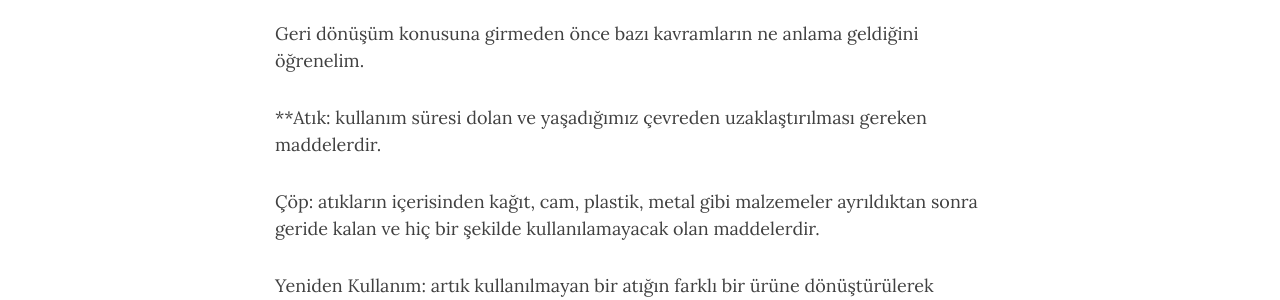
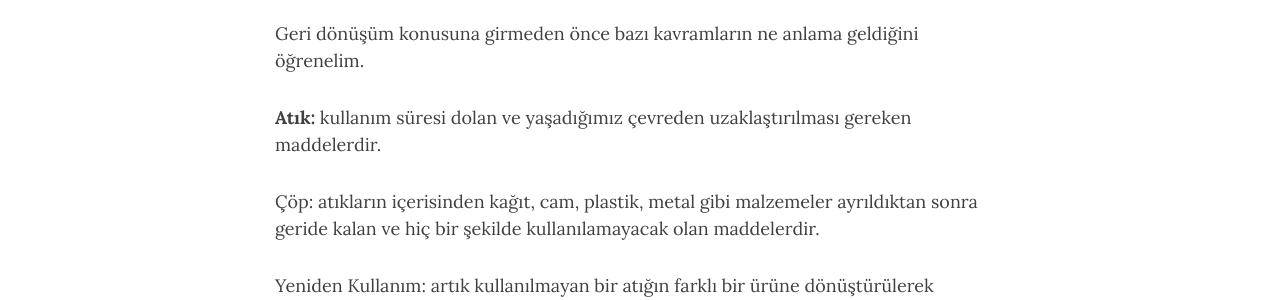
Before and after one commit to GeriDonusumFarkindaligi/GeriDonusumFarkindaligi.github.io, a Jekyll site: the page built from _posts/2023-07-21-geri-donusum-nedir.md, in a window 1280 px wide and 900 px high, scrolled down 404 px. Shown: the part 154-454 px from the top of the window. Built offline with Jekyll 4.4.1, drawn with Linux system fonts in a browser that asks for light colours; nearby versions of some CDN libraries; comment, search, counter and statistics services are not loaded.

```diff
--- a/_posts/2023-07-21-geri-donusum-nedir.md
+++ b/_posts/2023-07-21-geri-donusum-nedir.md
@@ -12,7 +12,7 @@ tags: [geridonusum]
 
 Geri dönüşüm konusuna girmeden önce bazı kavramların ne anlama geldiğini öğrenelim.
 
-**Atık: kullanım süresi dolan ve yaşadığımız çevreden uzaklaştırılması gereken maddelerdir.
+**Atık:** kullanım süresi dolan ve yaşadığımız çevreden uzaklaştırılması gereken maddelerdir.
 
 Çöp: atıkların içerisinden kağıt, cam, plastik, metal gibi malzemeler ayrıldıktan sonra geride kalan ve hiç bir şekilde kullanılamayacak olan maddelerdir.
 
```
